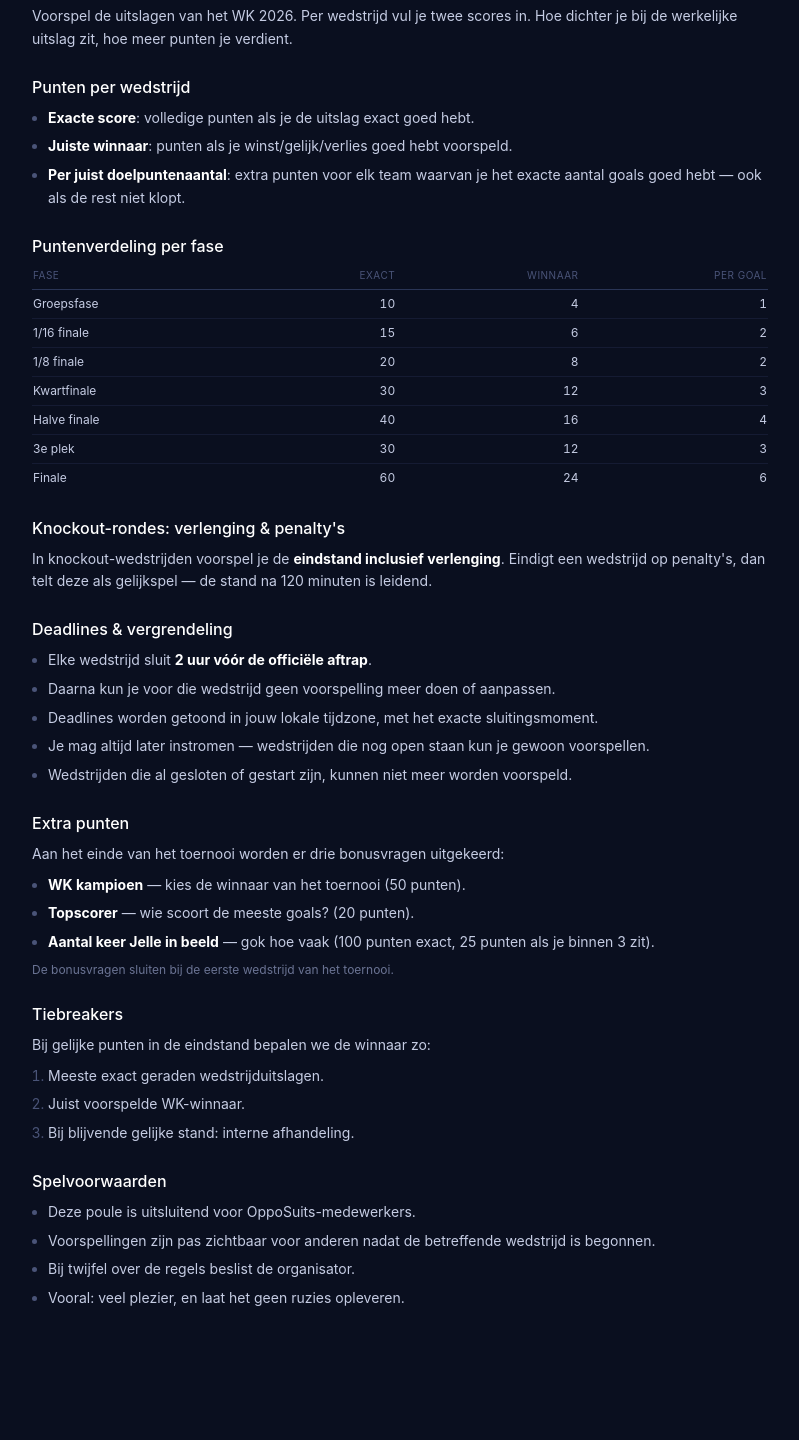
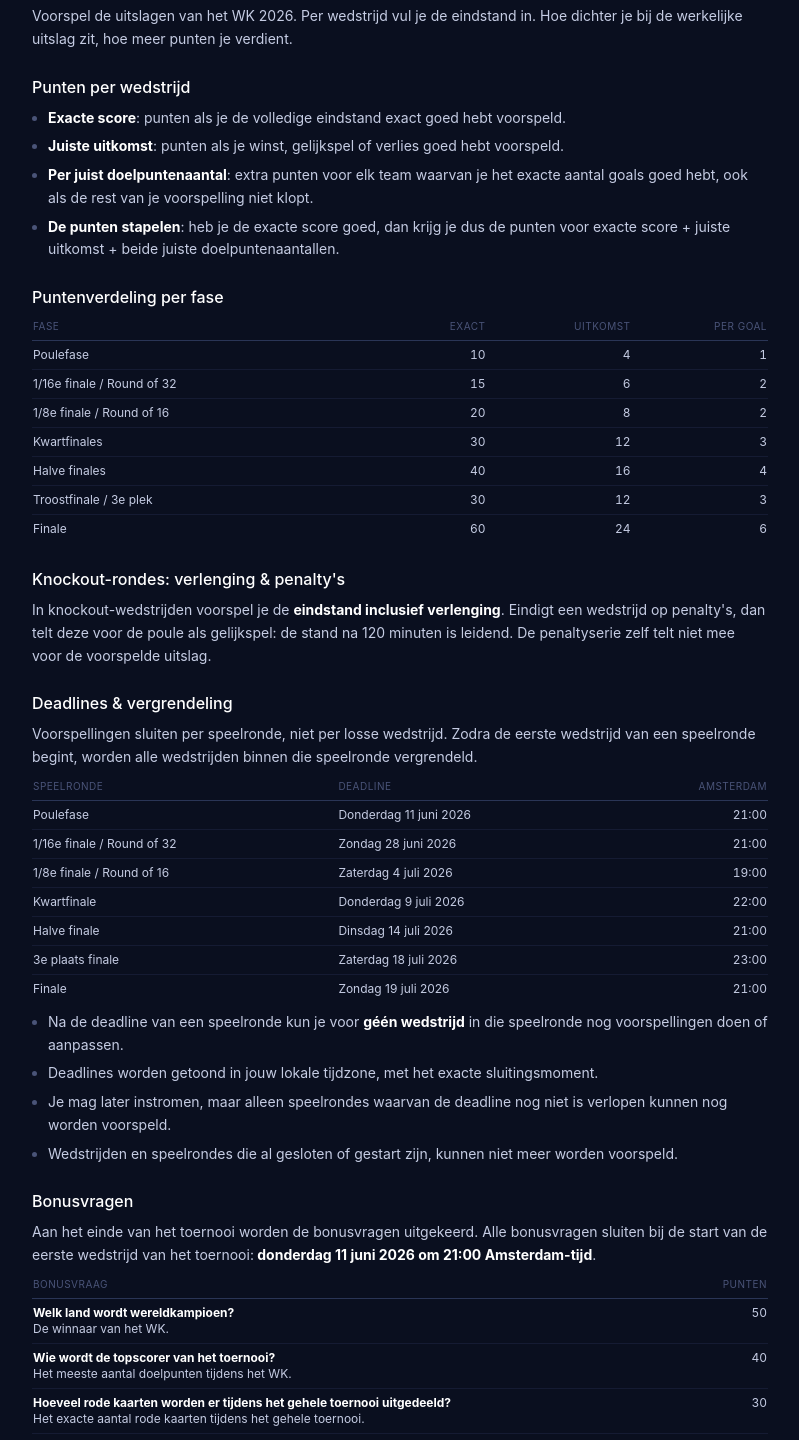
Before and after one commit to Guidoznl/OMG-WK-POULE-TEST, a Next.js app: page /rules in a window 1280 px wide. Shown: the part 200-1640 px from the top of the page, without its empty margins (240-1039 px from the left). Before the commit the page ends 1558 px from the top, so only its background shows below. Built offline with nearby package versions, Linux system fonts and the light colour scheme.

Commit message:
Refine rules and add deadlines and bonus questions
Updated text for clarity and consistency in the rules section. Added new sections for deadlines and bonus questions.

```diff
--- a/components/RulesContent.tsx
+++ b/components/RulesContent.tsx
@@ -10,7 +10,7 @@ export function RulesContent() {
       <section>
         <h2 className="font-display text-base text-ink-50 font-medium mb-2">Hoe werkt de poule?</h2>
         <p>
-          Voorspel de uitslagen van het WK 2026. Per wedstrijd vul je twee scores in.
+          Voorspel de uitslagen van het WK 2026. Per wedstrijd vul je de eindstand in.
           Hoe dichter je bij de werkelijke uitslag zit, hoe meer punten je verdient.
         </p>
       </section>
@@ -18,9 +18,10 @@ export function RulesContent() {
       <section>
         <h2 className="font-display text-base text-ink-50 font-medium mb-2">Punten per wedstrijd</h2>
         <ul className="space-y-1.5 ml-4 list-disc marker:text-ink-500">
-          <li><b className="text-ink-50">Exacte score</b>: volledige punten als je de uitslag exact goed hebt.</li>
-          <li><b className="text-ink-50">Juiste winnaar</b>: punten als je winst/gelijk/verlies goed hebt voorspeld.</li>
-          <li><b className="text-ink-50">Per juist doelpuntenaantal</b>: extra punten voor elk team waarvan je het exacte aantal goals goed hebt — ook als de rest niet klopt.</li>
+          <li><b className="text-ink-50">Exacte score</b>: punten als je de volledige eindstand exact goed hebt voorspeld.</li>
+          <li><b className="text-ink-50">Juiste uitkomst</b>: punten als je winst, gelijkspel of verlies goed hebt voorspeld.</li>
+          <li><b className="text-ink-50">Per juist doelpuntenaantal</b>: extra punten voor elk team waarvan je het exacte aantal goals goed hebt, ook als de rest van je voorspelling niet klopt.</li>
+          <li><b className="text-ink-50">De punten stapelen</b>: heb je de exacte score goed, dan krijg je dus de punten voor exacte score + juiste uitkomst + beide juiste doelpuntenaantallen.</li>
         </ul>
       </section>
 
@@ -31,50 +32,93 @@ export function RulesContent() {
             <tr className="text-ink-500 text-[10px] tracking-wider uppercase border-b border-ink-600">
               <th className="text-left font-normal pb-1.5">Fase</th>
               <th className="text-right font-normal pb-1.5">Exact</th>
-              <th className="text-right font-normal pb-1.5">Winnaar</th>
+              <th className="text-right font-normal pb-1.5">Uitkomst</th>
               <th className="text-right font-normal pb-1.5">Per goal</th>
             </tr>
           </thead>
           <tbody className="text-ink-200">
-            <tr className="border-b border-ink-800"><td className="py-1.5">Groepsfase</td><td className="text-right tabular-nums">10</td><td className="text-right tabular-nums">4</td><td className="text-right tabular-nums">1</td></tr>
-            <tr className="border-b border-ink-800"><td className="py-1.5">1/16 finale</td><td className="text-right tabular-nums">15</td><td className="text-right tabular-nums">6</td><td className="text-right tabular-nums">2</td></tr>
-            <tr className="border-b border-ink-800"><td className="py-1.5">1/8 finale</td><td className="text-right tabular-nums">20</td><td className="text-right tabular-nums">8</td><td className="text-right tabular-nums">2</td></tr>
-            <tr className="border-b border-ink-800"><td className="py-1.5">Kwartfinale</td><td className="text-right tabular-nums">30</td><td className="text-right tabular-nums">12</td><td className="text-right tabular-nums">3</td></tr>
-            <tr className="border-b border-ink-800"><td className="py-1.5">Halve finale</td><td className="text-right tabular-nums">40</td><td className="text-right tabular-nums">16</td><td className="text-right tabular-nums">4</td></tr>
-            <tr className="border-b border-ink-800"><td className="py-1.5">3e plek</td><td className="text-right tabular-nums">30</td><td className="text-right tabular-nums">12</td><td className="text-right tabular-nums">3</td></tr>
+            <tr className="border-b border-ink-800"><td className="py-1.5">Poulefase</td><td className="text-right tabular-nums">10</td><td className="text-right tabular-nums">4</td><td className="text-right tabular-nums">1</td></tr>
+            <tr className="border-b border-ink-800"><td className="py-1.5">1/16e finale / Round of 32</td><td className="text-right tabular-nums">15</td><td className="text-right tabular-nums">6</td><td className="text-right tabular-nums">2</td></tr>
+            <tr className="border-b border-ink-800"><td className="py-1.5">1/8e finale / Round of 16</td><td className="text-right tabular-nums">20</td><td className="text-right tabular-nums">8</td><td className="text-right tabular-nums">2</td></tr>
+            <tr className="border-b border-ink-800"><td className="py-1.5">Kwartfinales</td><td className="text-right tabular-nums">30</td><td className="text-right tabular-nums">12</td><td className="text-right tabular-nums">3</td></tr>
+            <tr className="border-b border-ink-800"><td className="py-1.5">Halve finales</td><td className="text-right tabular-nums">40</td><td className="text-right tabular-nums">16</td><td className="text-right tabular-nums">4</td></tr>
+            <tr className="border-b border-ink-800"><td className="py-1.5">Troostfinale / 3e plek</td><td className="text-right tabular-nums">30</td><td className="text-right tabular-nums">12</td><td className="text-right tabular-nums">3</td></tr>
             <tr><td className="py-1.5">Finale</td><td className="text-right tabular-nums">60</td><td className="text-right tabular-nums">24</td><td className="text-right tabular-nums">6</td></tr>
           </tbody>
         </table>
       </section>
 
       <section>
-        <h2 className="font-display text-base text-ink-50 font-medium mb-2">Knockout-rondes: verlenging & penalty's</h2>
+        <h2 className="font-display text-base text-ink-50 font-medium mb-2">Knockout-rondes: verlenging & penalty&apos;s</h2>
         <p>
           In knockout-wedstrijden voorspel je de <b className="text-ink-50">eindstand inclusief verlenging</b>.
-          Eindigt een wedstrijd op penalty's, dan telt deze als gelijkspel — de stand na 120 minuten is leidend.
+          Eindigt een wedstrijd op penalty&apos;s, dan telt deze voor de poule als gelijkspel: de stand na 120 minuten is leidend.
+          De penaltyserie zelf telt niet mee voor de voorspelde uitslag.
         </p>
       </section>
 
       <section>
         <h2 className="font-display text-base text-ink-50 font-medium mb-2">Deadlines & vergrendeling</h2>
+        <p className="mb-2">
+          Voorspellingen sluiten per speelronde, niet per losse wedstrijd. Zodra de eerste wedstrijd van een speelronde begint,
+          worden alle wedstrijden binnen die speelronde vergrendeld.
+        </p>
+        <table className="w-full text-xs mb-2">
+          <thead>
+            <tr className="text-ink-500 text-[10px] tracking-wider uppercase border-b border-ink-600">
+              <th className="text-left font-normal pb-1.5">Speelronde</th>
+              <th className="text-left font-normal pb-1.5">Deadline</th>
+              <th className="text-right font-normal pb-1.5">Amsterdam</th>
+            </tr>
+          </thead>
+          <tbody className="text-ink-200">
+            <tr className="border-b border-ink-800"><td className="py-1.5">Poulefase</td><td>Donderdag 11 juni 2026</td><td className="text-right tabular-nums">21:00</td></tr>
+            <tr className="border-b border-ink-800"><td className="py-1.5">1/16e finale / Round of 32</td><td>Zondag 28 juni 2026</td><td className="text-right tabular-nums">21:00</td></tr>
+            <tr className="border-b border-ink-800"><td className="py-1.5">1/8e finale / Round of 16</td><td>Zaterdag 4 juli 2026</td><td className="text-right tabular-nums">19:00</td></tr>
+            <tr className="border-b border-ink-800"><td className="py-1.5">Kwartfinale</td><td>Donderdag 9 juli 2026</td><td className="text-right tabular-nums">22:00</td></tr>
+            <tr className="border-b border-ink-800"><td className="py-1.5">Halve finale</td><td>Dinsdag 14 juli 2026</td><td className="text-right tabular-nums">21:00</td></tr>
+            <tr className="border-b border-ink-800"><td className="py-1.5">3e plaats finale</td><td>Zaterdag 18 juli 2026</td><td className="text-right tabular-nums">23:00</td></tr>
+            <tr><td className="py-1.5">Finale</td><td>Zondag 19 juli 2026</td><td className="text-right tabular-nums">21:00</td></tr>
+          </tbody>
+        </table>
         <ul className="space-y-1.5 ml-4 list-disc marker:text-ink-500">
-          <li>Elke wedstrijd sluit <b className="text-ink-50">2 uur vóór de officiële aftrap</b>.</li>
-          <li>Daarna kun je voor die wedstrijd geen voorspelling meer doen of aanpassen.</li>
+          <li>Na de deadline van een speelronde kun je voor <b className="text-ink-50">géén wedstrijd</b> in die speelronde nog voorspellingen doen of aanpassen.</li>
           <li>Deadlines worden getoond in jouw lokale tijdzone, met het exacte sluitingsmoment.</li>
-          <li>Je mag altijd later instromen — wedstrijden die nog open staan kun je gewoon voorspellen.</li>
-          <li>Wedstrijden die al gesloten of gestart zijn, kunnen niet meer worden voorspeld.</li>
+          <li>Je mag later instromen, maar alleen speelrondes waarvan de deadline nog niet is verlopen kunnen nog worden voorspeld.</li>
+          <li>Wedstrijden en speelrondes die al gesloten of gestart zijn, kunnen niet meer worden voorspeld.</li>
         </ul>
       </section>
 
       <section>
-        <h2 className="font-display text-base text-ink-50 font-medium mb-2">Extra punten</h2>
-        <p className="mb-2">Aan het einde van het toernooi worden er drie bonusvragen uitgekeerd:</p>
+        <h2 className="font-display text-base text-ink-50 font-medium mb-2">Bonusvragen</h2>
+        <p className="mb-2">
+          Aan het einde van het toernooi worden de bonusvragen uitgekeerd. Alle bonusvragen sluiten bij de start van de eerste wedstrijd van het toernooi:
+          <b className="text-ink-50"> donderdag 11 juni 2026 om 21:00 Amsterdam-tijd</b>.
+        </p>
+        <table className="w-full text-xs">
+          <thead>
+            <tr className="text-ink-500 text-[10px] tracking-wider uppercase border-b border-ink-600">
+              <th className="text-left font-normal pb-1.5">Bonusvraag</th>
+              <th className="text-right font-normal pb-1.5">Punten</th>
+            </tr>
+          </thead>
+          <tbody className="text-ink-200">
+            <tr className="border-b border-ink-800"><td className="py-1.5"><b className="text-ink-50">Welk land wordt wereldkampioen?</b><br />De winnaar van het WK.</td><td className="text-right tabular-nums align-top py-1.5">50</td></tr>
+            <tr className="border-b border-ink-800"><td className="py-1.5"><b className="text-ink-50">Wie wordt de topscorer van het toernooi?</b><br />Het meeste aantal doelpunten tijdens het WK.</td><td className="text-right tabular-nums align-top py-1.5">40</td></tr>
+            <tr className="border-b border-ink-800"><td className="py-1.5"><b className="text-ink-50">Hoeveel rode kaarten worden er tijdens het gehele toernooi uitgedeeld?</b><br />Het exacte aantal rode kaarten tijdens het gehele toernooi.</td><td className="text-right tabular-nums align-top py-1.5">30</td></tr>
+            <tr className="border-b border-ink-800"><td className="py-1.5"><b className="text-ink-50">Hoeveel minuten speelt Marten de Roon?</b><br />Exact goed: 40 punten. Afwijking van 1 t/m 45 minuten: 25 punten. Afwijking van 46 t/m 90 minuten: 10 punten.</td><td className="text-right tabular-nums align-top py-1.5">40 / 25 / 10</td></tr>
+            <tr><td className="py-1.5"><b className="text-ink-50">Hoe vaak komt Jelle in beeld tijdens een wedstrijd?</b><br />Alleen exact goed levert punten op.</td><td className="text-right tabular-nums align-top py-1.5">150</td></tr>
+          </tbody>
+        </table>
+      </section>
+
+      <section>
+        <h2 className="font-display text-base text-ink-50 font-medium mb-2">Nadere uitleg bonusvragen</h2>
         <ul className="space-y-1.5 ml-4 list-disc marker:text-ink-500">
-          <li><b className="text-ink-50">WK kampioen</b> — kies de winnaar van het toernooi (50 punten).</li>
-          <li><b className="text-ink-50">Topscorer</b> — wie scoort de meeste goals? (20 punten).</li>
-          <li><b className="text-ink-50">Aantal keer Jelle in beeld</b> — gok hoe vaak (100 punten exact, 25 punten als je binnen 3 zit).</li>
+          <li><b className="text-ink-50">Rode kaarten</b>: alles telt mee tijdens de wedstrijd: direct rood, twee keer geel, reguliere speeltijd, verlenging, na afloop, Donald Trump, stafleden en wisselspelers.</li>
+          <li><b className="text-ink-50">Marten de Roon</b>: alleen officiële speelminuten volgens de FIFA tellen mee. Penaltyseries, kleedkamerspeeches en andere belangrijke minuten in de kleedkamer tellen niet mee.</li>
+          <li><b className="text-ink-50">Jelle in beeld</b>: de organisatoren beslissen of hij herkenbaar genoeg in beeld is. Alleen momenten tijdens de live-tv-uitzending van een WK-wedstrijd tellen mee. Herhalingen, social clips, foto&apos;s en andere overzichten waarin hetzelfde beeld opnieuw wordt getoond en beelden buiten de live-wedstrijdregistratie tellen niet mee. Alleen een exacte voorspelling levert punten op.</li>
         </ul>
-        <p className="mt-2 text-xs text-ink-400">De bonusvragen sluiten bij de eerste wedstrijd van het toernooi.</p>
       </section>
 
       <section>
@@ -83,16 +127,16 @@ export function RulesContent() {
         <ol className="space-y-1.5 ml-4 list-decimal marker:text-ink-500 mt-2">
           <li>Meeste exact geraden wedstrijduitslagen.</li>
           <li>Juist voorspelde WK-winnaar.</li>
-          <li>Bij blijvende gelijke stand: interne afhandeling.</li>
+          <li>Meeste punten uit bonusvragen.</li>
+          <li>Bij blijvende gelijke stand: beslissing door de organisator.</li>
         </ol>
       </section>
 
       <section>
         <h2 className="font-display text-base text-ink-50 font-medium mb-2">Spelvoorwaarden</h2>
         <ul className="space-y-1.5 ml-4 list-disc marker:text-ink-500">
-          <li>Deze poule is uitsluitend voor OppoSuits-medewerkers.</li>
-          <li>Voorspellingen zijn pas zichtbaar voor anderen nadat de betreffende wedstrijd is begonnen.</li>
-          <li>Bij twijfel over de regels beslist de organisator.</li>
+          <li>Bij twijfel over de regels beslist de organisator. Deze beslissing is definitief.</li>
+          <li>Officiële FIFA-wedstrijdstatistieken en toernooigegevens zijn leidend voor uitslagen, doelpunten, kaarten, speelminuten en topscorer.</li>
           <li>Vooral: veel plezier, en laat het geen ruzies opleveren.</li>
         </ul>
       </section>
```
